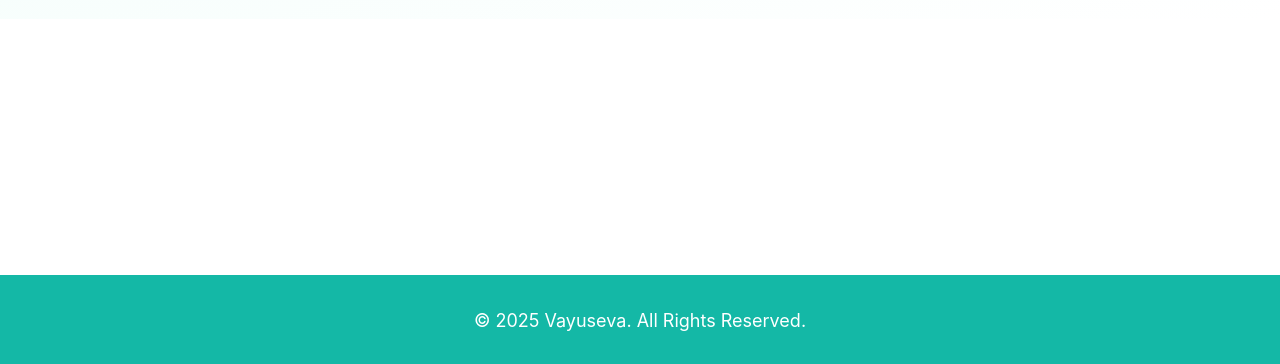
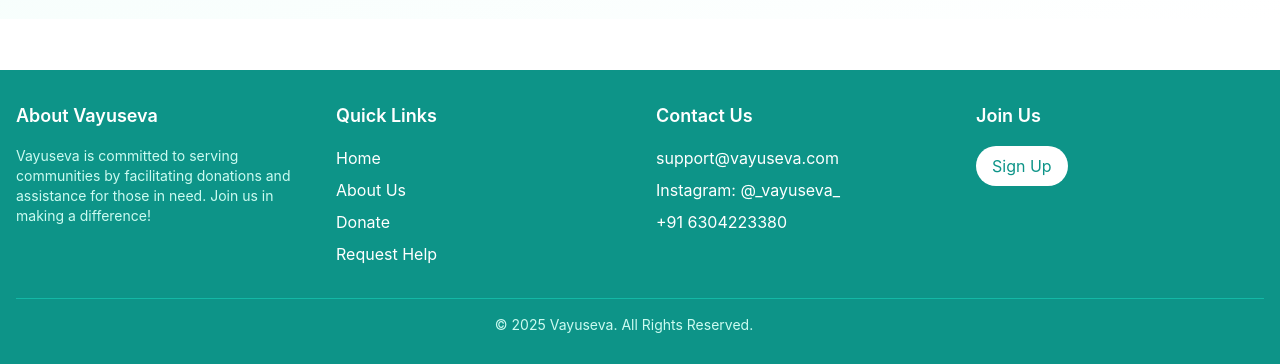
Before and after one commit to bharathdoli/vayuseva, a React (Create React App) app: page / in a window 1280 px wide. Shown: the part 433-797 px from the top of the page. Built offline with nearby package versions, Linux system fonts and the light colour scheme; no server answers.

Commit message:
footer changes

```diff
--- a/src/components/Footer.js
+++ b/src/components/Footer.js
@@ -1,11 +1,122 @@
 import React from "react";
+import { Link, useNavigate } from "react-router-dom";
 
-const Footer = () => (
-  <footer className="bg-teal-500 text-white py-4 text-center sm:py-6 md:py-8">
-    <p className="text-sm sm:text-base md:text-lg">
-      © {new Date().getFullYear()} Vayuseva. All Rights Reserved.
-    </p>
-  </footer>
-);
+const Footer = () => {
+  const navigate = useNavigate(); // Hook for navigation
+
+  return (
+    <footer className="bg-teal-600 text-white py-8">
+      <div className="container mx-auto px-4">
+        {/* Footer Top Section */}
+        <div className="grid grid-cols-1 md:grid-cols-4 gap-8 text-center md:text-left">
+          {/* About Section */}
+          <div>
+            <h3 className="text-lg font-semibold mb-4">About Vayuseva</h3>
+            <p className="text-sm text-teal-100">
+              Vayuseva is committed to serving communities by facilitating donations and assistance for those in need. Join us in making a difference!
+            </p>
+          </div>
+
+          {/* Links Section */}
+          <div>
+            <h3 className="text-lg font-semibold mb-4">Quick Links</h3>
+            <ul className="space-y-2">
+              <li>
+                <Link to="/" className="hover:text-teal-200">
+                  Home
+                </Link>
+              </li>
+              <li>
+                <Link to="/about" className="hover:text-teal-200">
+                  About Us
+                </Link>
+              </li>
+              <li>
+                <Link to="/donate" className="hover:text-teal-200">
+                  Donate
+                </Link>
+              </li>
+              <li>
+                <Link to="/request" className="hover:text-teal-200">
+                  Request Help
+                </Link>
+              </li>
+            </ul>
+          </div>
+
+          {/* Contact Section */}
+          <div>
+            <h3 className="text-lg font-semibold mb-4">Contact Us</h3>
+            <ul className="space-y-2">
+              <li>
+                <a
+                  href="mailto:bharathdoli7@gmail.com"
+                  className="hover:text-teal-200"
+                >
+                  support@vayuseva.com
+                </a>
+              </li>
+              <li>
+                <a
+                  href="https://www.instagram.com/_vayuseva_/"
+                  target="_blank"
+                  rel="noopener noreferrer"
+                  className="hover:text-teal-200"
+                >
+                  Instagram: @_vayuseva_
+                </a>
+              </li>
+              <li className="hover:text-teal-200">+91 6304223380</li>
+            </ul>
+          </div>
+
+          {/* Call to Action */}
+          <div>
+            <h3 className="text-lg font-semibold mb-4">Join Us</h3>
+            <button
+              className="bg-white text-teal-600 hover:bg-teal-500 hover:text-white py-2 px-4 rounded-full transition duration-300"
+              onClick={() => navigate("/register")}
+            >
+              Sign Up
+            </button>
+          </div>
+        </div>
+
+        {/* Footer Bottom Section */}
+        <div className="mt-8 border-t border-teal-500 pt-4 flex flex-col sm:flex-row justify-center items-center">
+          <div className="text-sm text-teal-100 text-center">
+            © {new Date().getFullYear()} Vayuseva. All Rights Reserved.
+          </div>
+          <div className="flex space-x-4 mt-4 sm:mt-0">
+            <a
+              href="https://www.facebook.com"
+              target="_blank"
+              rel="noopener noreferrer"
+              className="text-teal-100 hover:text-white"
+            >
+              <i className="fab fa-facebook-f"></i>
+            </a>
+            <a
+              href="https://www.instagram.com/_vayuseva_/"
+              target="_blank"
+              rel="noopener noreferrer"
+              className="text-teal-100 hover:text-white"
+            >
+              <i className="fab fa-instagram"></i>
+            </a>
+            <a
+              href="https://dribbble.com"
+              target="_blank"
+              rel="noopener noreferrer"
+              className="text-teal-100 hover:text-white"
+            >
+              <i className="fab fa-dribbble"></i>
+            </a>
+          </div>
+        </div>
+      </div>
+    </footer>
+  );
+};
 
 export default Footer;
--- a/src/components/carousel.js
+++ b/src/components/carousel.js
@@ -9,7 +9,10 @@ const Carousel = () => {
   useEffect(() => {
     const fetchCarouselImages = async () => {
       try {
-        const response = await fetch('/api/cards');
+        const response = await fetch('https://vayuseva.onrender.com/api/cards');
+        if (!response.ok) {
+          throw new Error(`HTTP error! status: ${response.status}`);
+        }
         const data = await response.json();
 
         // Ensure only unique thumbnails
@@ -19,6 +22,7 @@ const Carousel = () => {
         console.error('Error fetching carousel images:', error);
       }
     };
+
 
     fetchCarouselImages();
   }, []);
```
